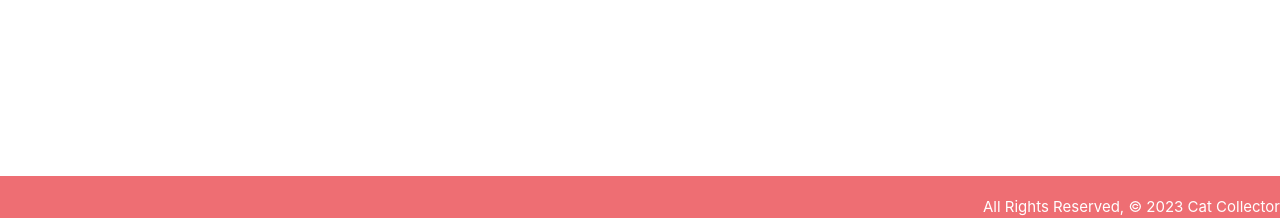
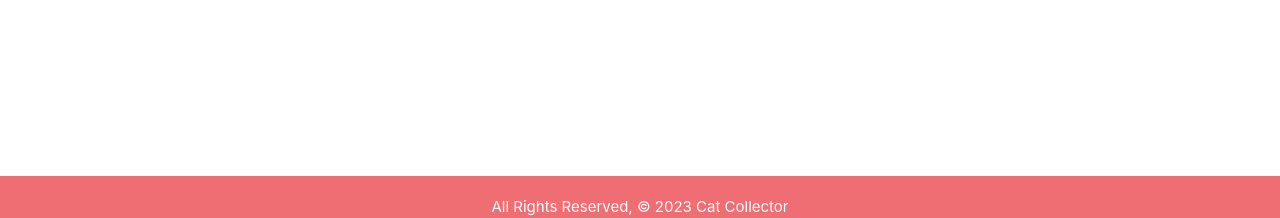
Before and after one commit to kaushikkm17/catcollector, a Django app: page /about/ in a window 1280 px wide. Shown: the part 582-800 px from the top of the page. Run offline with Django 4.2, Linux system fonts and the light colour scheme.

Commit message:
center footer

```diff
--- a/main_app/templates/base.html
+++ b/main_app/templates/base.html
@@ -42,7 +42,7 @@
     </header>
     <main class="container">{% block content %} {% endblock %}</main>
     <footer class="page-footer">
-      <div class="right">
+      <div class="center">
         All Rights Reserved, © 2023 Cat Collector
       </div>
     </footer>
```
